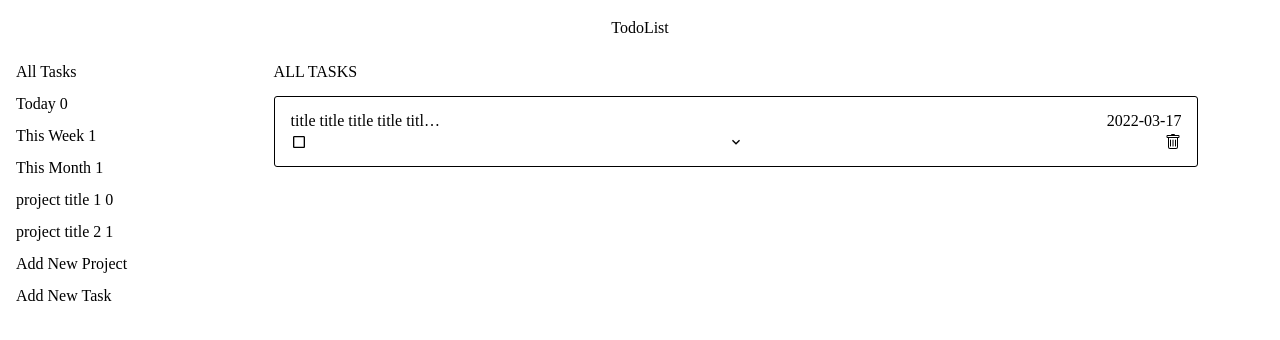
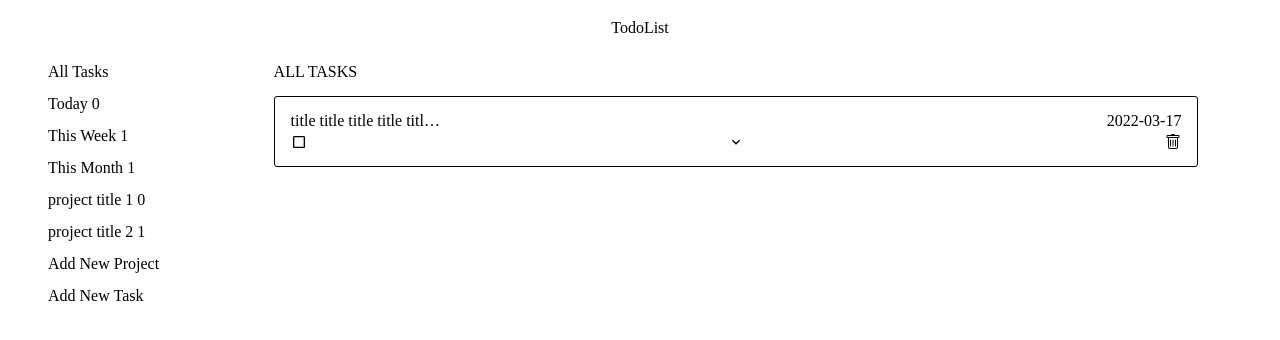
Before and after one commit to htder/todo_list, a React (Create React App) app: page / in a window 1280 px wide. Shown: the top 340 px of the page. Built offline with nearby package versions, Linux system fonts and the light colour scheme.

Commit message:
increased navbar padding when on larger screens

```diff
--- a/src/styles/Header.css
+++ b/src/styles/Header.css
@@ -27,7 +27,7 @@
   font-size: 2rem;
 }
 
-@media screen and (min-width: 768px) {
+@media screen and (min-width: 821px) {
   .menu-button {
     display: none;
   }
--- a/src/styles/Navbar.css
+++ b/src/styles/Navbar.css
@@ -30,7 +30,7 @@
   padding: 0.5rem 0.5rem 0.5rem 0;
 }
 
-@media screen and (min-width: 768px) {
+@media screen and (min-width: 821px) {
   .menu-button {
     display: none;
   }
@@ -44,4 +44,8 @@
     width: 15vw;
     float: left;
   }
+
+  .navigation ul {
+    padding-left: 3rem;
+  }
 }
```
